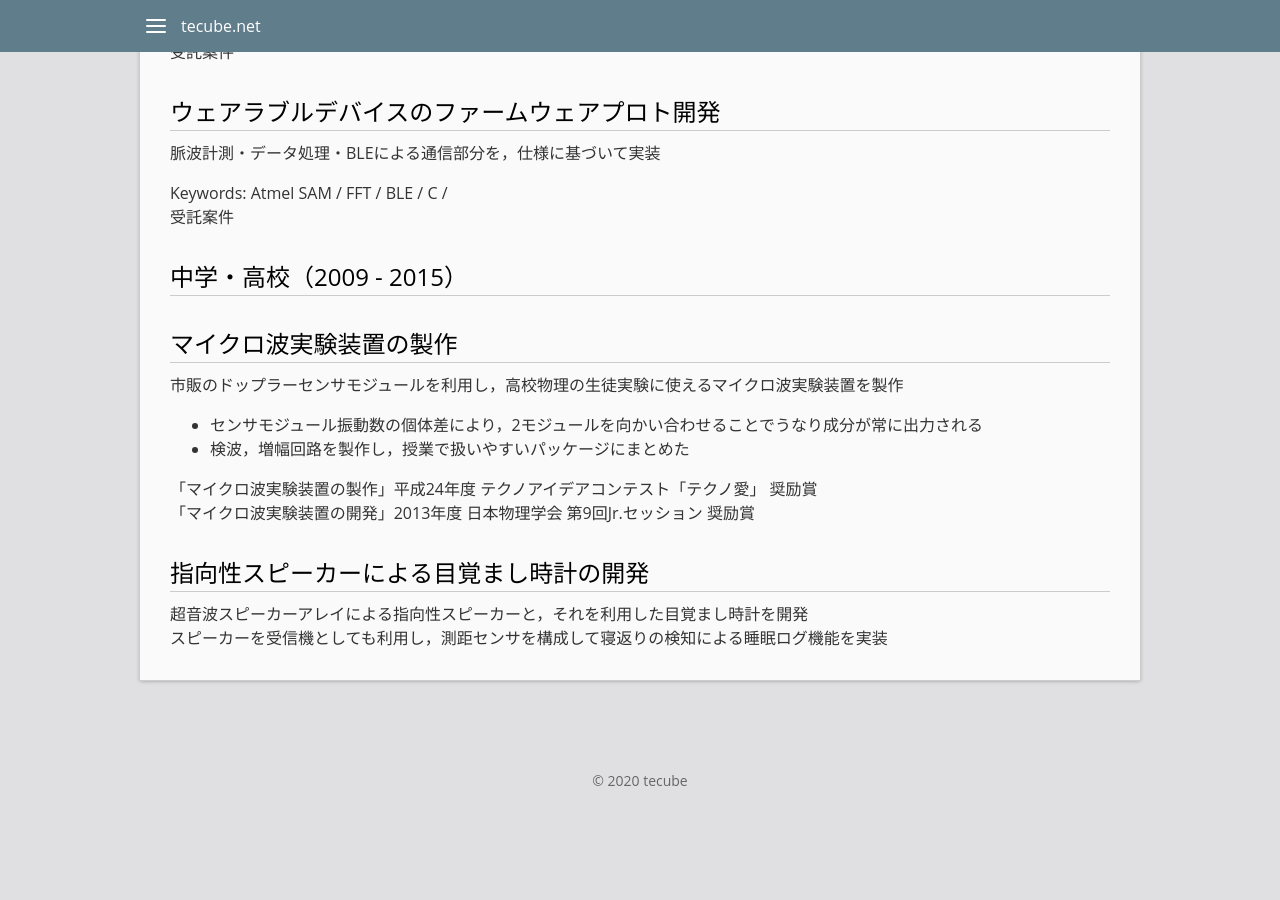
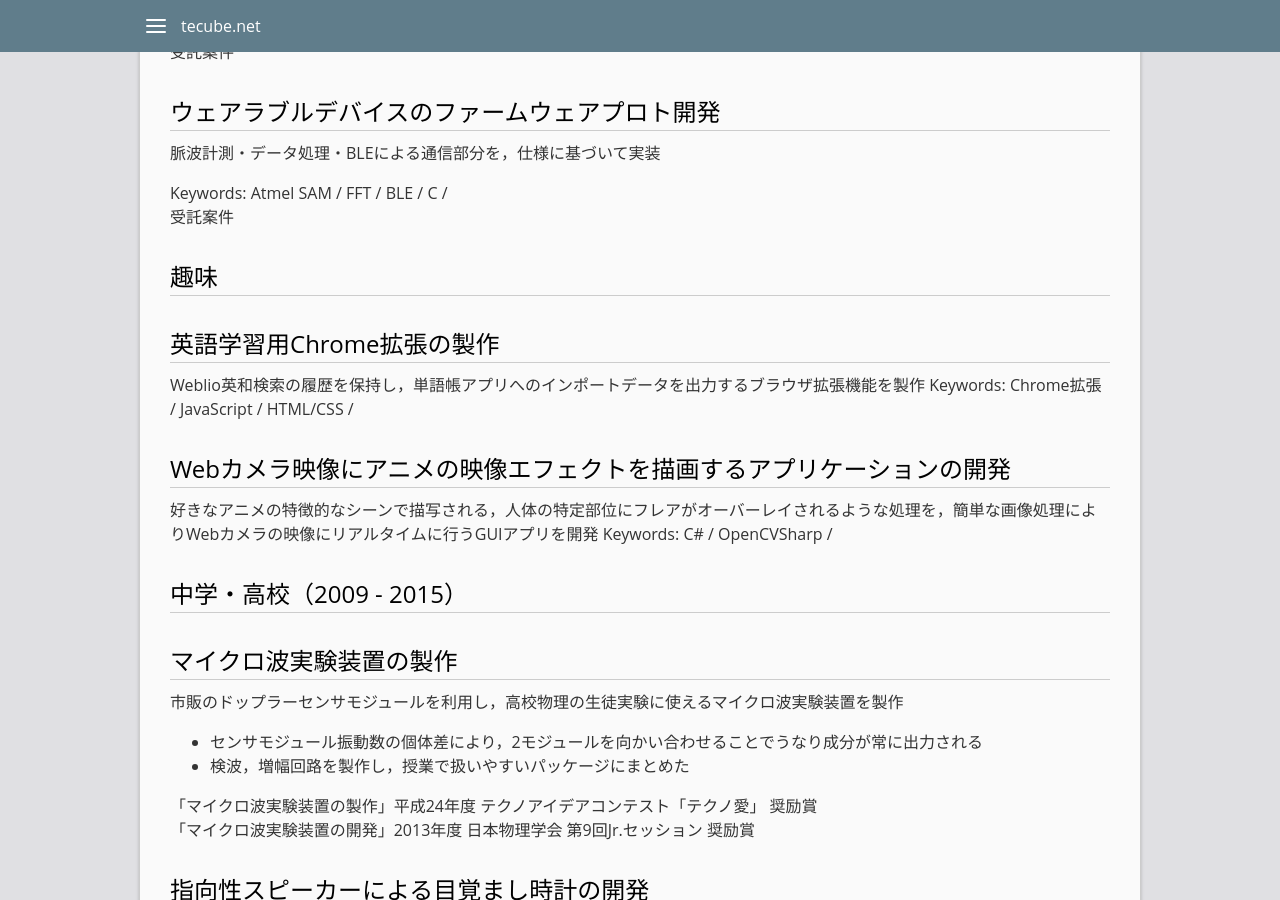
Before and after one commit to tecube/tecube.github.io, a Jekyll site: the page built from experience.html, in a window 1280 px wide and 900 px high, scrolled down 1149 px. Built offline with Jekyll 4.4.1, drawn with Linux system fonts in a browser that asks for light colours; before the commit the page ends 2000 px from its top, so only the background shows below that.

Commit message:
add hobby devs to experience page

```diff
--- /dev/null
+++ b/_data/hobbies.yml
@@ -0,0 +1,12 @@
+- title: 英語学習用Chrome拡張の製作
+  about: Weblio英和検索の履歴を保持し，単語帳アプリへのインポートデータを出力するブラウザ拡張機能を製作
+  keywords:
+    - Chrome拡張
+    - JavaScript
+    - HTML/CSS
+
+- title: Webカメラ映像にアニメの映像エフェクトを描画するアプリケーションの開発
+  about: 好きなアニメの特徴的なシーンで描写される，人体の特定部位にフレアがオーバーレイされるような処理を，簡単な画像処理によりWebカメラの映像にリアルタイムに行うGUIアプリを開発
+  keywords:
+    - C#
+    - OpenCVSharp
--- a/experience.html
+++ b/experience.html
@@ -23,6 +23,18 @@ permalink: /experience/
 {% endfor %}
 
 
+<h1>趣味</h1>
+
+{% for hobby in site.data.hobbies %}
+    <h2>{{ hobby.title }}</h2>
+    {{ hobby.about }}
+    Keywords:
+    {% for item in hobby.keywords %}
+        {{ item }} /
+    {% endfor %}
+{% endfor %}
+
+
 <h1>中学・高校（2009 - 2015）</h1>
     <!--
     {{ "[奈良女子大学附属中等教育学校 サイエンス研究会 生徒論文集](https://www2.nara-wu.ac.jp/fuchuko/ssh/content/ronbun/)
```
